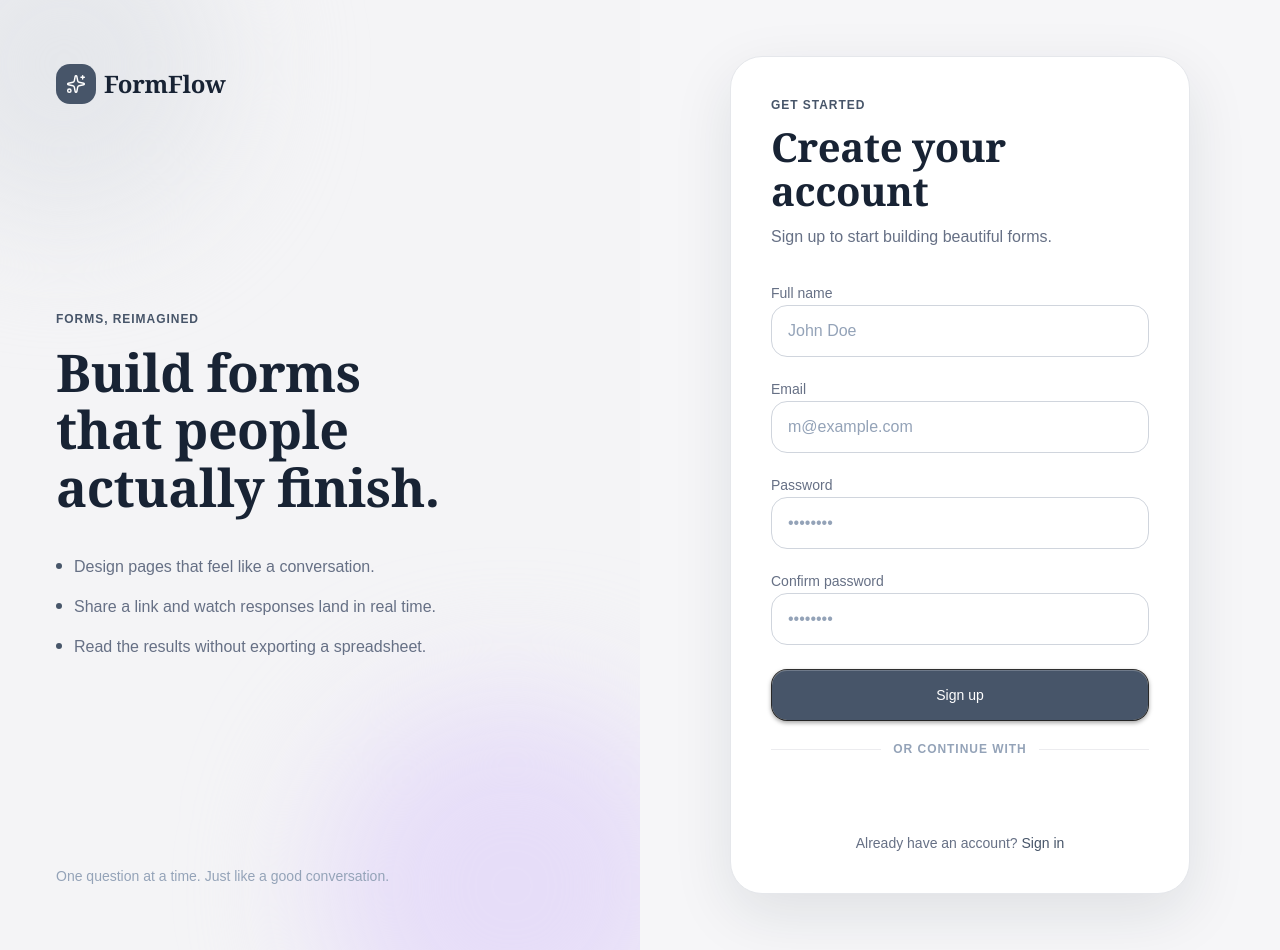
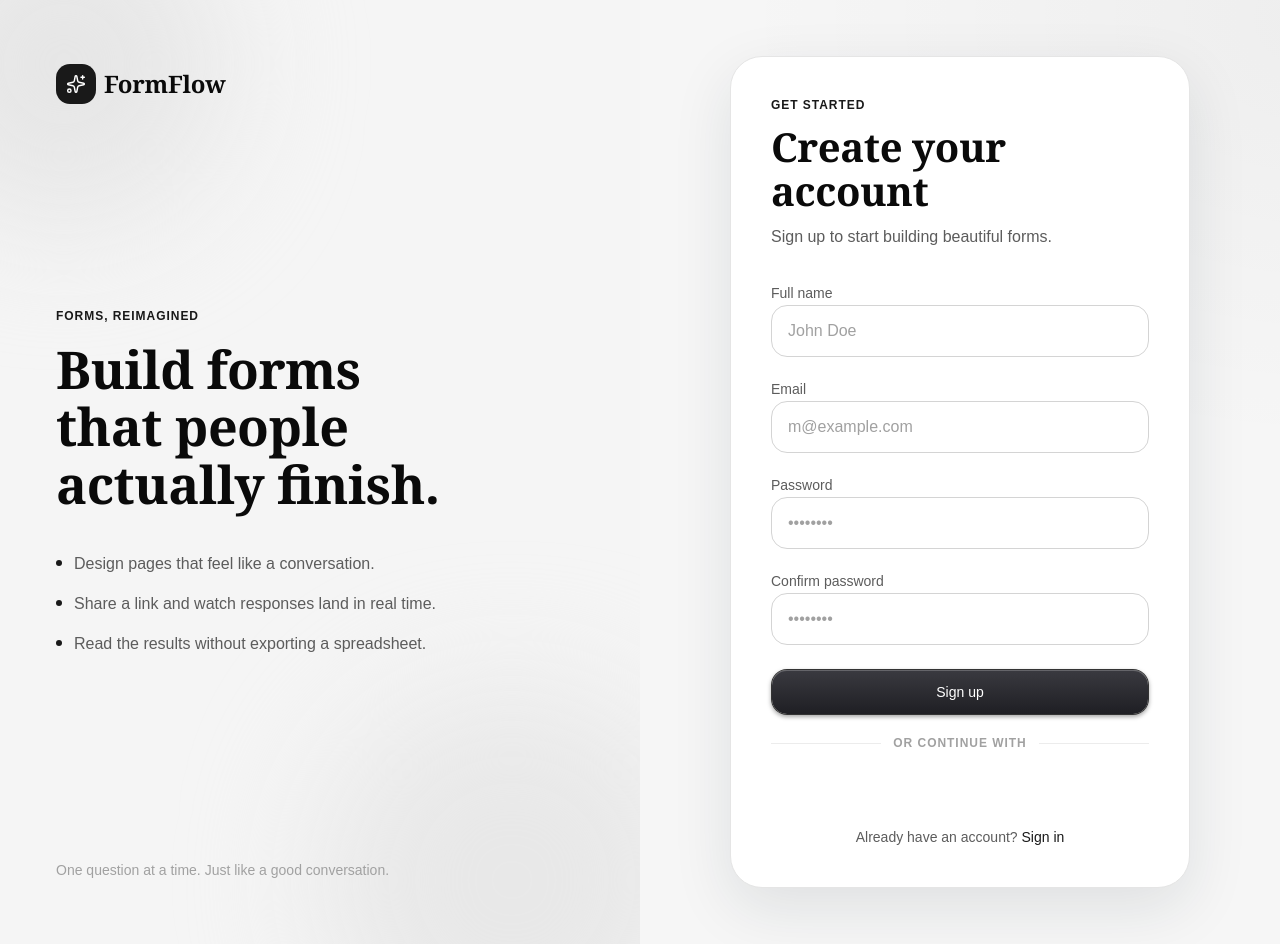
Before and after one commit to mamunur13525/form-builder, a React (Vite) app: page /signup in a window 1280 px wide. Built offline with nearby package versions, Linux system fonts and the light colour scheme.

Commit message:
change the theme color

```diff
--- a/src/app/layouts/MainLayout.tsx
+++ b/src/app/layouts/MainLayout.tsx
@@ -41,7 +41,7 @@ export function MainLayout({ children }: { children: ReactNode }) {
             {/* The sidebar is pinned from `lg` up, so only reserve space there. */}
             <div className="lg:ml-[20rem]">
                 {/* Mobile chrome — the only way to reach the nav below `lg`. */}
-                <header className="sticky top-0 z-20 flex h-16 items-center gap-3 border-b border-[#EEE7E0] bg-[var(--editorial-canvas)]/95 px-4 backdrop-blur-sm sm:px-6 lg:hidden">
+                <header className="sticky top-0 z-20 flex h-16 items-center gap-3 border-b border-[var(--border)] bg-[var(--editorial-canvas)]/95 px-4 backdrop-blur-sm sm:px-6 lg:hidden">
                     <button
                         type="button"
                         onClick={() => setDrawerOpen(true)}
--- a/src/components/ui/toast.tsx
+++ b/src/components/ui/toast.tsx
@@ -41,8 +41,8 @@ const TOAST_ACCENTS: Record<string, ToastAccent> = {
     eyebrow: "Something went wrong",
   },
   warning: {
-    accent: "color-mix(in oklab, var(--editorial-note) 45%, #c9922a)",
-    ink: "color-mix(in oklab, #c9922a 68%, var(--foreground))",
+    accent: "color-mix(in oklab, var(--editorial-note) 45%, #6b6b6b)",
+    ink: "color-mix(in oklab, #6b6b6b 68%, var(--foreground))",
     soft: "color-mix(in oklab, var(--editorial-note) 55%, var(--card))",
     eyebrow: "Heads up",
   },
--- a/src/features/auth/components/auth-primitives.tsx
+++ b/src/features/auth/components/auth-primitives.tsx
@@ -82,7 +82,7 @@ export function AuthField({
 
 /** Primary coral submit button used by both auth forms. */
 export const authSubmitClass =
-  "editorial-transition h-[52px] w-full rounded-[16px] bg-[var(--primary)] text-sm font-medium text-white  hover:-translate-y-0.5 hover:bg-[var(--editorial-primary-hover)] active:translate-y-0 active:scale-[.98] active:bg-[var(--editorial-primary-pressed)] disabled:translate-y-0 disabled:opacity-60 disabled:shadow-none";
+  "editorial-transition w-full py-3 rounded-[16px] text-sm font-medium text-white  hover:-translate-y-0.5  active:translate-y-0 active:scale-[.98] active:bg-[var(--editorial-primary-pressed)] disabled:translate-y-0 disabled:opacity-60 disabled:shadow-none";
 
 /** "Or continue with" rule. */
 export function AuthDivider({ label }: { label: string }) {
--- a/src/index.css
+++ b/src/index.css
@@ -64,7 +64,7 @@
     --muted-foreground: oklch(0.556 0 0);
     --accent: oklch(0.97 0 0);
     --accent-foreground: oklch(0.205 0 0);
-    --destructive: oklch(0.577 0.245 27.325);
+    --destructive: oklch(0.37 0 0);
     --border: oklch(0.922 0 0);
     --input: oklch(0.922 0 0);
     --ring: oklch(0.708 0 0);
@@ -99,7 +99,7 @@
     --muted-foreground: oklch(0.708 0 0);
     --accent: oklch(0.269 0 0);
     --accent-foreground: oklch(0.985 0 0);
-    --destructive: oklch(0.704 0.191 22.216);
+    --destructive: oklch(0.72 0 0);
     --border: oklch(1 0 0 / 10%);
     --input: oklch(1 0 0 / 15%);
     --ring: oklch(0.556 0 0);
@@ -110,7 +110,7 @@
     --chart-5: oklch(0.269 0 0);
     --sidebar: oklch(0.205 0 0);
     --sidebar-foreground: oklch(0.985 0 0);
-    --sidebar-primary: oklch(0.488 0.243 264.376);
+    --sidebar-primary: oklch(0.371 0 0);
     --sidebar-primary-foreground: oklch(0.985 0 0);
     --sidebar-accent: oklch(0.269 0 0);
     --sidebar-accent-foreground: oklch(0.985 0 0);
@@ -125,6 +125,23 @@
 
     body {
         @apply bg-background text-foreground;
+        /* Ambient monochrome wash — a soft light-from-above gradient,
+           fixed to the viewport so it stays put while content scrolls. */
+        background-image:
+            radial-gradient(1200px 760px at 50% -12%,
+                color-mix(in oklch, var(--foreground) 5%, transparent),
+                transparent 60%);
+        background-attachment: fixed;
+        background-repeat: no-repeat;
+    }
+
+    /* Whisper of a top-down gradient on card surfaces for gentle depth.
+       Layers over the card's solid `background-color`, so it also reads
+       as a subtle sheen on dark cards (foreground flips to near-white). */
+    .bg-card {
+        background-image: linear-gradient(180deg,
+                color-mix(in oklch, var(--foreground) 3%, transparent),
+                transparent 60%);
     }
 
 
@@ -144,34 +161,36 @@
 }
 
 /* ------------------------------------------------------------------ */
-/* Premium editorial theme — Slate Mono                                */
+/* Monochrome editorial theme — Mono (black · white · gray)            */
 /*                                                                     */
 /* Scoped to `.editorial` so it can be adopted screen by screen. It    */
-/* re-points the shadcn design tokens at the editorial palette, so any */
-/* component rendered inside the scope inherits the new look without   */
-/* being rewritten. Portalled surfaces (dialogs, dropdowns, popovers)  */
-/* escape the DOM subtree, so they opt in with the same class.         */
+/* re-points the shadcn design tokens at a pure neutral palette, so    */
+/* any component rendered inside the scope inherits the new look       */
+/* without being rewritten. Portalled surfaces (dialogs, dropdowns,    */
+/* popovers) escape the DOM subtree, so they opt in with the same      */
+/* class.                                                              */
 /*                                                                     */
-/* Everything below is driven by the nine `--palette-*` values. The    */
-/* semantic (success/warning/error) and neutral UI colors are shared   */
-/* across palettes, so switching to Matcha Fog, Icy Indigo, Warm       */
-/* Sandstone, Modern Mauve or Deep Mint means editing only that first  */
-/* block.                                                              */
+/* Everything below is driven by the nine `--palette-*` values, all of */
+/* which are pure grays (R=G=B, zero hue). The brand accent is simply  */
+/* near-black. Semantic (success/warning/error) and status colors are  */
+/* also mapped onto the grayscale — strength reads as darkness rather  */
+/* than hue. A subtle ambient gradient wash is layered over the canvas */
+/* and card surfaces further down.                                     */
 /* ------------------------------------------------------------------ */
 .editorial {
-    /* Palette — Slate Mono */
+    /* Palette — Mono */
     --palette-background: #ffffff;
-    --palette-surface: #f4f4f6;
-    --palette-text-dark: #182334;
-    --palette-text: #667085;
-    --palette-muted: #667085;
-    --palette-brand: #475569;
-    --palette-brand-hover: #334155;
-    --palette-brand-dark: #0f172a;
-    --palette-soft: #e5e7eb;
+    --palette-surface: #f5f5f5;
+    --palette-text-dark: #0a0a0a;
+    --palette-text: #5c5c5c;
+    --palette-muted: #757575;
+    --palette-brand: #191919;
+    --palette-brand-hover: #2e2e2e;
+    --palette-brand-dark: #000000;
+    --palette-soft: #e6e6e6;
 
     /* Surfaces */
-    --editorial-canvas: #f6f6f8;
+    --editorial-canvas: #f6f6f6;
     --editorial-surface: var(--palette-surface);
     --background: var(--palette-background);
     --card: var(--palette-background);
@@ -179,21 +198,21 @@
     --popover: var(--palette-background);
     --popover-foreground: var(--palette-text-dark);
 
-    /* Text — never pure black */
+    /* Text — near-black, never pure black for body */
     --foreground: var(--palette-text-dark);
     --editorial-body: var(--palette-text);
     --muted-foreground: var(--palette-muted);
-    --editorial-subtle: #94a3b8;
-    --editorial-disabled: #d0d5dd;
+    --editorial-subtle: #a1a1a1;
+    --editorial-disabled: #d4d4d4;
 
-    /* Brand is the single accent */
+    /* Brand is the single accent — black */
     --primary: var(--palette-brand);
     --primary-foreground: #ffffff;
     --editorial-primary-hover: var(--palette-brand-hover);
     --editorial-primary-pressed: var(--palette-brand-dark);
     --editorial-primary-light: var(--palette-soft);
-    --editorial-primary-selected: #eef0f3;
-    --editorial-primary-ring: #94a3b8;
+    --editorial-primary-selected: #f0f0f0;
+    --editorial-primary-ring: #a1a1a1;
 
     --secondary: var(--palette-surface);
     --secondary-foreground: var(--palette-text-dark);
@@ -202,36 +221,48 @@
     --accent-foreground: var(--palette-text-dark);
 
     /* Borders */
-    --border: #e5e7eb;
-    --editorial-border-light: #ececef;
-    --input: #d0d5dd;
+    --border: #e5e5e5;
+    --editorial-border-light: #ececec;
+    --input: #d4d4d4;
     --ring: var(--palette-brand);
 
-    --destructive: #ef4444;
+    --destructive: #2b2b2b;
 
-    /* Semantic — shared across palettes */
-    --editorial-success: #22c55e;
-    --editorial-success-soft: #dcfce7;
-    --editorial-warning: #f59e0b;
-    --editorial-warning-soft: #fef3c7;
-    --editorial-error: #ef4444;
-    --editorial-error-soft: #fee2e2;
+    /* Semantic — fully monochrome; strength maps to darkness */
+    --editorial-success: #3f3f3f;
+    --editorial-success-soft: #ededed;
+    --editorial-warning: #6b6b6b;
+    --editorial-warning-soft: #ebebeb;
+    --editorial-error: #2b2b2b;
+    --editorial-error-soft: #e9e9e9;
 
     /* Status */
-    --editorial-note: #fef3c7;
-    --editorial-purple: #7c5cd6;
-    --editorial-purple-light: #e6ddf8;
-    --editorial-blue: #5b8def;
+    --editorial-note: #ededed;
+    --editorial-purple: #525252;
+    --editorial-purple-light: #e8e8e8;
+    --editorial-blue: #4d4d4d;
 
-    /* Theme accents */
-    --editorial-matcha: #91be80;
-    --editorial-slate: #475569;
-    --editorial-indigo: #5b8def;
-    --editorial-sandstone: #f39a68;
-    --editorial-mauve: #7c5cd6;
-    --editorial-mint: #168a8a;
+    /* Theme accents — distinct grays so any coding stays legible */
+    --editorial-matcha: #8a8a8a;
+    --editorial-slate: #4a4a4a;
+    --editorial-indigo: #5f5f5f;
+    --editorial-sandstone: #9c9c9c;
+    --editorial-mauve: #6e6e6e;
+    --editorial-mint: #3f3f3f;
 
     color: var(--foreground);
+
+    /* Ambient monochrome wash — soft, fixed to the viewport so it reads
+       as one continuous gradient even across nested editorial regions. */
+    background-image:
+        radial-gradient(900px 620px at 12% -6%,
+            color-mix(in oklch, var(--foreground) 4.5%, transparent),
+            transparent 55%),
+        radial-gradient(1000px 720px at 104% 2%,
+            color-mix(in oklch, var(--foreground) 3.5%, transparent),
+            transparent 60%);
+    background-attachment: fixed;
+    background-repeat: no-repeat;
 }
 
 /* Serif reserved for major headings only. */
--- a/src/pages/FormBuilder/components/PublishDialog.tsx
+++ b/src/pages/FormBuilder/components/PublishDialog.tsx
@@ -85,6 +85,8 @@ const CONFIRM_COPY: Record<
   },
 };
 
+/** Green publish CTA accent — matches the Publish button in FormBuilderTopBar. */
+const PUBLISH_BUTTON_CLASS = "border-[#2f4f0a] from-[#4a7f11] to-[#355b0c]";
 
 export function PublishDialog({
   open,
@@ -341,7 +343,7 @@ export function PublishDialog({
               <Button
                 onClick={handlePublish}
                 disabled={isBusy}
-                className="bg-[var(--primary)] text-white"
+                className={PUBLISH_BUTTON_CLASS}
               >
                 {busy === "publish" && <Loader2 className="animate-spin" />}
                 {busy === "publish" ? "Publishing…" : "Publish form"}
@@ -371,7 +373,7 @@ export function PublishDialog({
                 <Button
                   onClick={handlePublish}
                   disabled={isBusy}
-                  className="bg-[var(--primary)] text-white"
+                  className={PUBLISH_BUTTON_CLASS}
                 >
                   {busy === "publish" && <Loader2 className="animate-spin" />}
                   {busy === "publish" ? "Publishing…" : "Publish changes"}
```
Also changed, not shown: src/pages/FormBuilder/components/FormBuilderSidebar.tsx (+18 -35 lines), src/pages/FormBuilder/components/FormBuilderTopBar.tsx (+7 -1 lines), src/pages/FormBuilder/components/SortablePageItem.tsx (+131 -127 lines).
